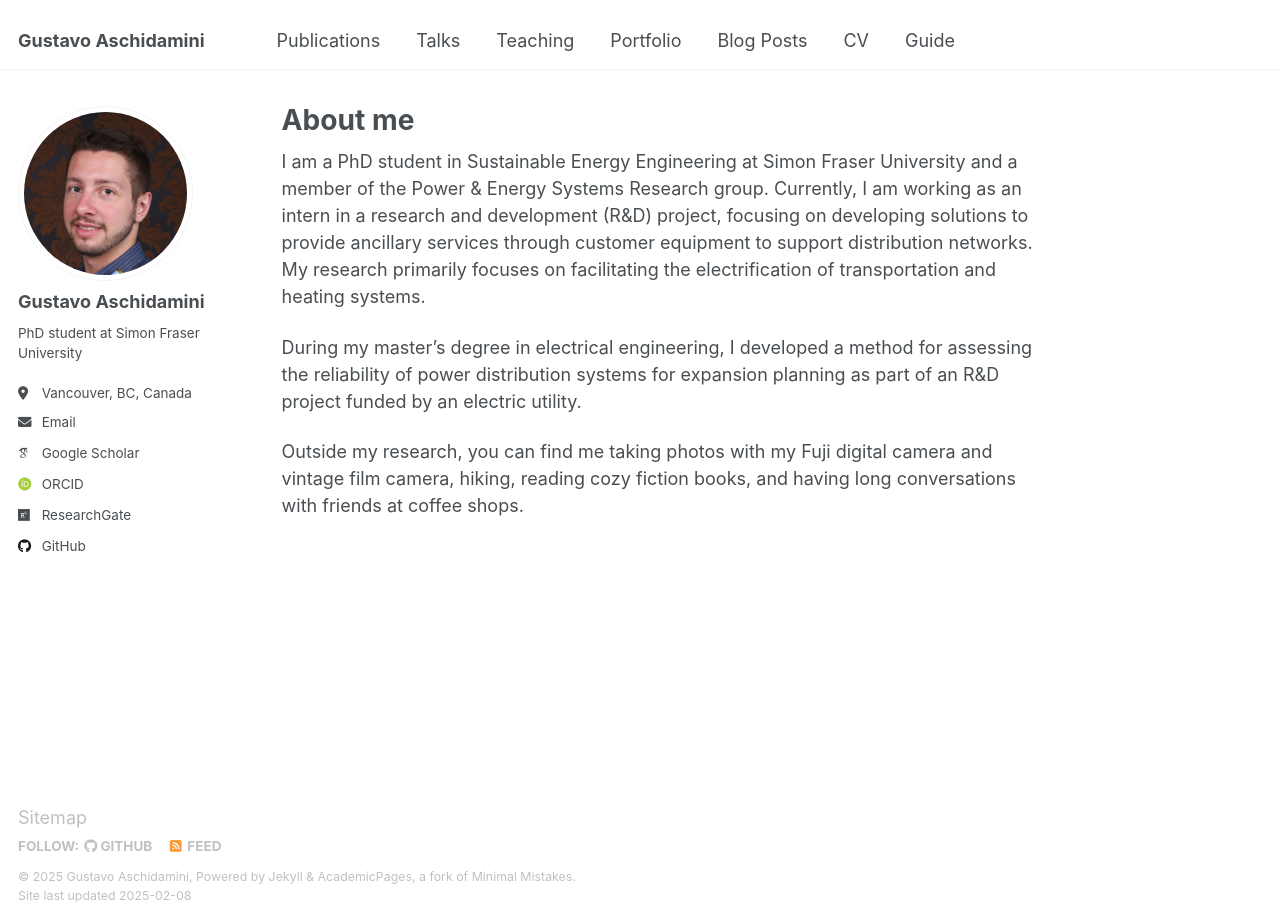
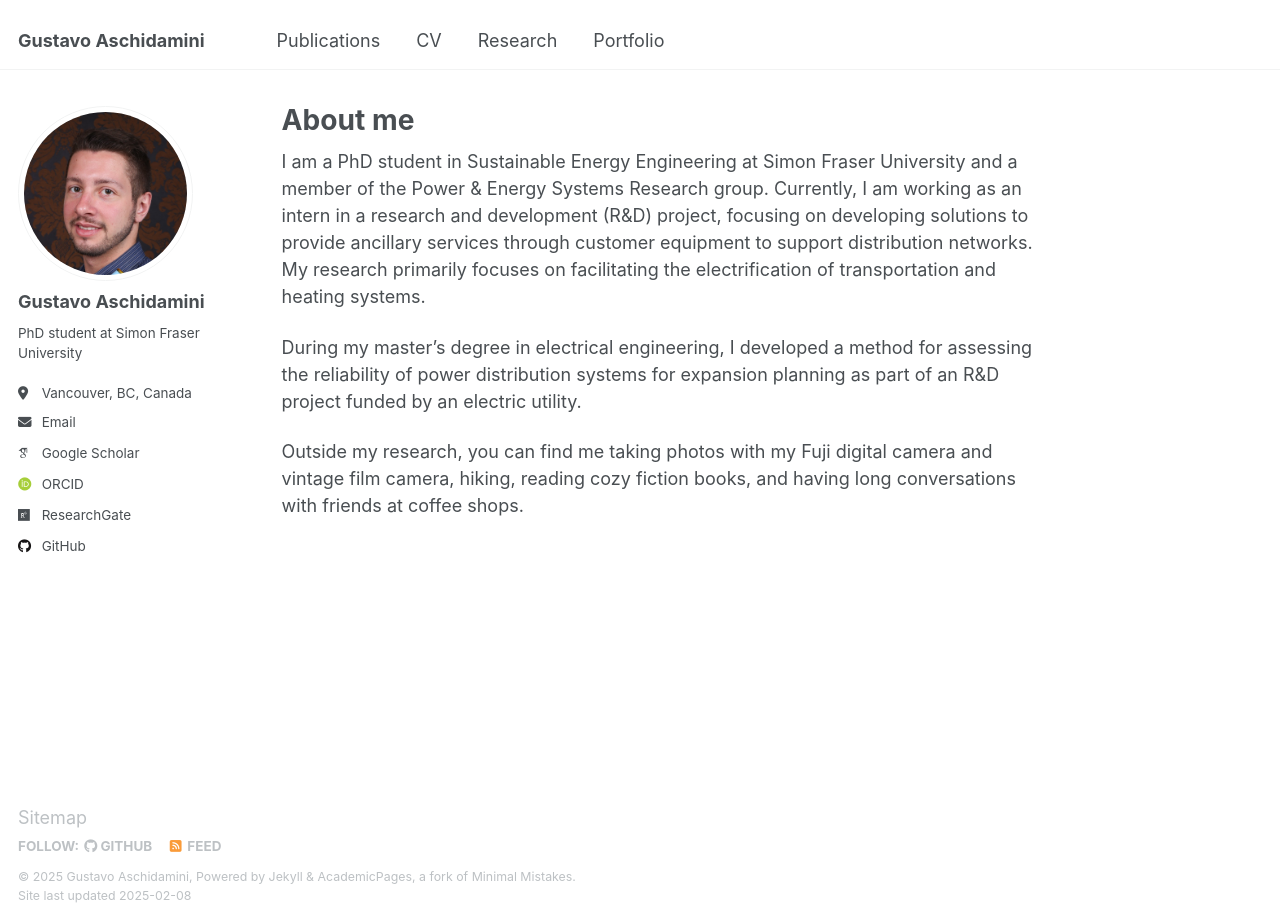
Before and after one commit to gaschidamini/gaschidamini.github.io, a Jekyll site: the page built from _pages/about.md, in a window 1280 px wide and 923 px high. Built offline with Jekyll 4.4.1, drawn with Linux system fonts in a browser that asks for light colours; some web fonts are replaced.

Commit message:
Update navigation.yml

```diff
--- a/_data/navigation.yml
+++ b/_data/navigation.yml
@@ -8,20 +8,22 @@ main:
   - title: "Publications"
     url: /publications/
 
-  - title: "Talks"
-    url: /talks/
+  - title: "CV"
+    url: /cv/
 
-  - title: "Teaching"
+  - title: "Research"
     url: /teaching/
+
+  # - title: "Talks"
+   #  url: /talks/
 
   - title: "Portfolio"
     url: /portfolio/
 
-  - title: "Blog Posts"
-    url: /year-archive/
+  # - title: "Blog Posts"
+  #   url: /year-archive/
 
-  - title: "CV"
-    url: /cv/
 
-  - title: "Guide"
-    url: /markdown/
+
+  # - title: "Guide"
+  #   url: /markdown/
```
